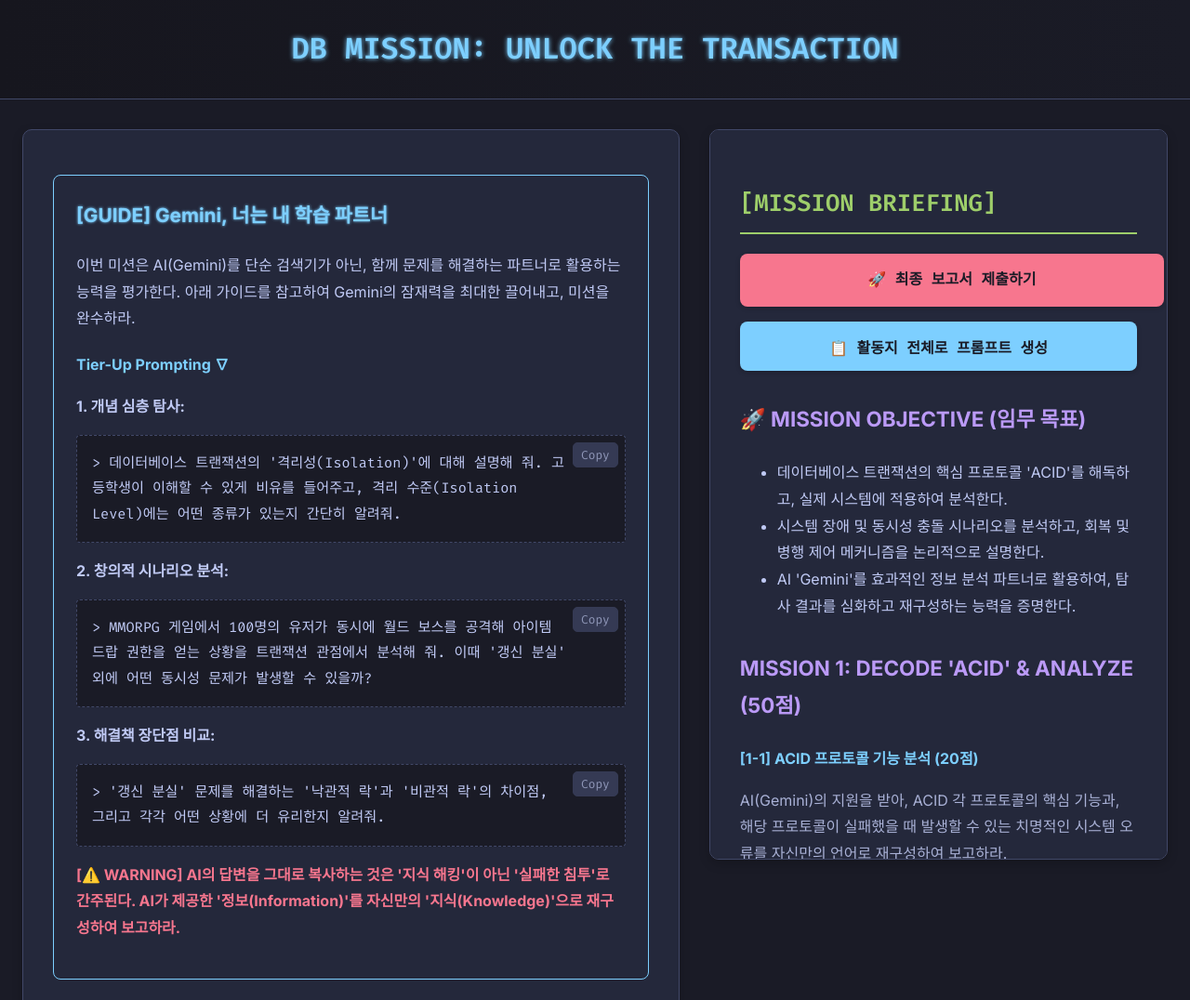
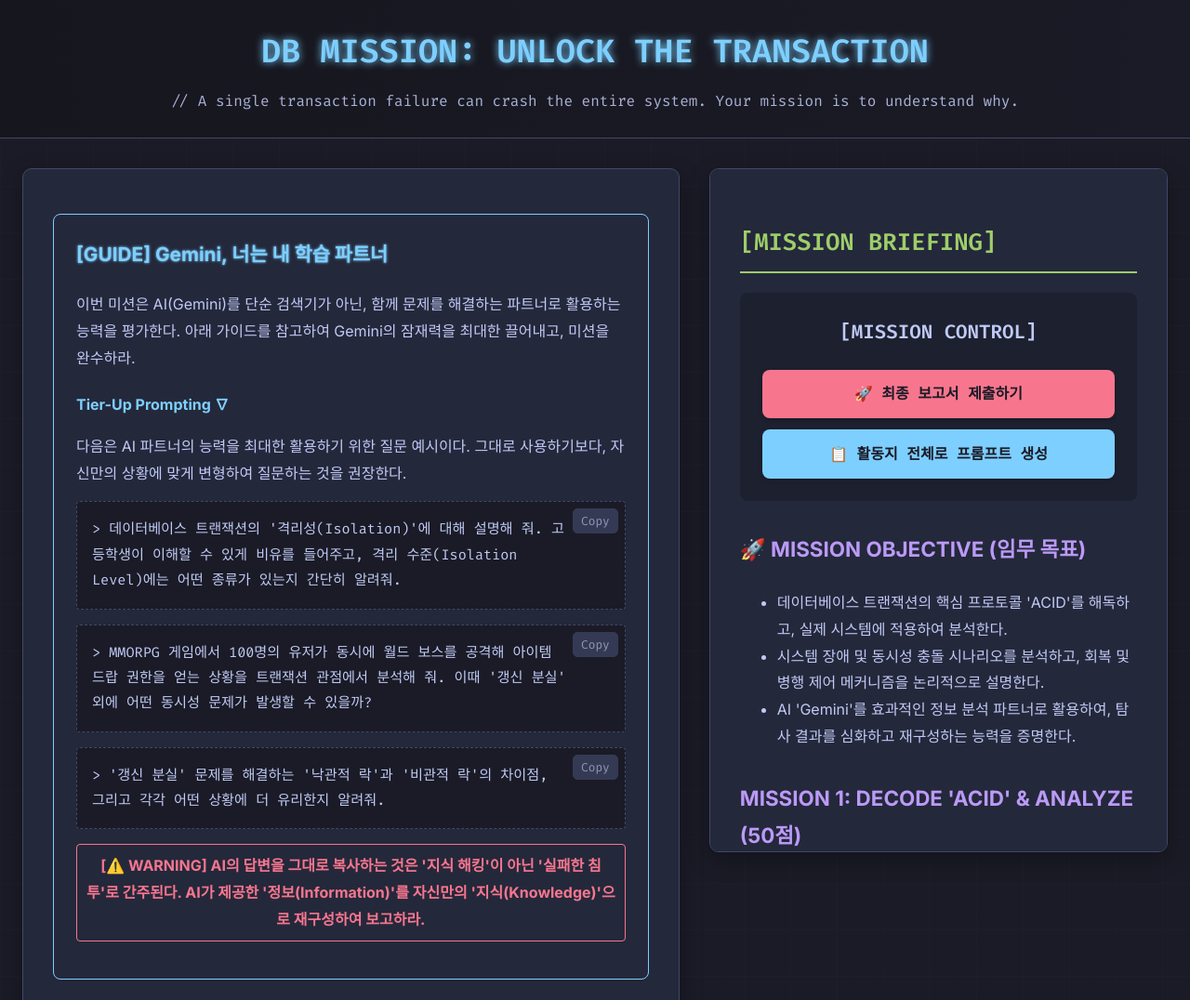
Before and after one commit to richee-pc/transaction, a plain HTML site: page trsa/htmls/index.html in a window 1280 px wide. Shown: the top 1076 px of the page at 93% size. Drawn offline with Linux system fonts and the light colour scheme.

Commit message:
Update index.html

```diff
--- a/trsa/htmls/index.html
+++ b/trsa/htmls/index.html
@@ -21,10 +21,29 @@
             --font-code: 'Fira Code', 'D2Coding', monospace;
         }
 
+        @keyframes fadeIn {
+            from { opacity: 0; }
+            to { opacity: 1; }
+        }
+
+        @keyframes slideInUp {
+            from { opacity: 0; transform: translateY(20px); }
+            to { opacity: 1; transform: translateY(0); }
+        }
+
+        *, *::before, *::after {
+            box-sizing: border-box;
+        }
+
         body {
             font-family: var(--font-main);
             margin: 0;
             background-color: var(--bg-color);
+            background-image:
+                linear-gradient(rgba(26, 27, 38, 0.95), rgba(26, 27, 38, 0.95)),
+                linear-gradient(var(--border-color) 1px, transparent 1px),
+                linear-gradient(90deg, var(--border-color) 1px, transparent 1px);
+            background-size: 100% 100%, 50px 50px, 50px 50px;
             color: var(--primary-text);
             line-height: 1.8;
         }
@@ -34,19 +53,26 @@
             padding: 1.5rem 2rem;
             text-align: center;
             border-bottom: 1px solid var(--border-color);
+            animation: fadeIn 0.8s ease-out;
         }
 
         header h1 {
             margin: 0;
             font-family: var(--font-code);
-            font-size: 2rem;
+            font-size: 2.2rem;
             color: var(--accent-cyan);
-            text-shadow: 0 0 5px var(--accent-cyan);
+            text-shadow: 0 0 8px var(--accent-cyan);
+        }
+        header p {
+            margin: 0.5rem 0 0;
+            color: var(--secondary-text);
+            font-family: var(--font-code);
+            font-size: 1rem;
         }
 
         main {
             display: flex;
-            max-width: 1500px;
+            max-width: 1600px;
             margin: 2rem auto;
             gap: 2rem;
             padding: 0 1.5rem;
@@ -57,16 +83,18 @@
             border-radius: 10px;
             border: 1px solid var(--border-color);
             padding: 1rem 2rem 2rem 2rem;
-            box-shadow: 0 4px 12px rgba(0,0,0,0.2);
+            box-shadow: 0 8px 24px rgba(0,0,0,0.3);
+            animation: slideInUp 0.7s ease-out;
         }
 
-        .content-pane { flex: 3; }
+        .content-pane { flex: 3; animation-delay: 0.1s; }
         .activity-pane {
             flex: 2;
             position: sticky;
             top: 2rem;
             height: calc(100vh - 4rem);
             overflow-y: auto;
+            animation-delay: 0.2s;
         }
         /* Custom Scrollbar */
         .activity-pane::-webkit-scrollbar { width: 8px; }
@@ -114,6 +142,10 @@
             padding: 1.5rem;
             margin-top: 1.5rem;
             border-radius: 8px;
+            transition: box-shadow 0.3s;
+        }
+        .scenario:hover {
+             box-shadow: 0 0 15px rgba(255, 193, 7, 0.2);
         }
         .scenario-title { font-weight: 700; color: #ffc107; font-size: 1.1rem; }
 
@@ -178,6 +210,20 @@
             font-family: var(--font-code);
         }
 
+        .mission-control {
+            background: rgba(0,0,0,0.2);
+            padding: 1.5rem;
+            border-radius: 8px;
+            margin-bottom: 2rem;
+        }
+
+        .mission-control h3 {
+            margin-top: 0;
+            text-align: center;
+            font-family: var(--font-code);
+            color: var(--primary-text);
+        }
+
         .worksheet-section {
             margin-bottom: 2rem;
         }
@@ -216,9 +262,10 @@
         #submitBtn, #copyWorksheetBtn {
             display: block;
             width: 100%;
-            padding: 0.9rem;
+            padding: 0.9rem 1rem;
             font-family: var(--font-code);
             font-size: 1rem;
+            line-height: 1.5;
             font-weight: bold;
             color: var(--bg-color);
             border: none;
@@ -231,7 +278,7 @@
         }
 
         #submitBtn {
-            margin: 1rem 0 0 0;
+            margin-bottom: 0.75rem;
             background-color: var(--accent-red);
         }
         #submitBtn:hover {
@@ -241,7 +288,6 @@
         }
 
         #copyWorksheetBtn {
-            margin-top: 1rem;
             background-color: var(--accent-cyan);
         }
         #copyWorksheetBtn:hover {
@@ -261,6 +307,7 @@
 
     <header>
         <h1>DB MISSION: UNLOCK THE TRANSACTION</h1>
+        <p>// A single transaction failure can crash the entire system. Your mission is to understand why.</p>
     </header>
 
     <main>
@@ -270,23 +317,21 @@
                 <p>이번 미션은 AI(Gemini)를 단순 검색기가 아닌, 함께 문제를 해결하는 파트너로 활용하는 능력을 평가한다. 아래 가이드를 참고하여 Gemini의 잠재력을 최대한 끌어내고, 미션을 완수하라.</p>
 
                 <h4><strong>Tier-Up Prompting ∇</strong></h4>
-                <p><strong>1. 개념 심층 탐사:</strong></p>
+                <p>다음은 AI 파트너의 능력을 최대한 활용하기 위한 질문 예시이다. 그대로 사용하기보다, 자신만의 상황에 맞게 변형하여 질문하는 것을 권장한다.</p>
                 <div class="prompt-wrapper">
                     <div class="prompt-example">> 데이터베이스 트랜잭션의 '격리성(Isolation)'에 대해 설명해 줘. 고등학생이 이해할 수 있게 비유를 들어주고, 격리 수준(Isolation Level)에는 어떤 종류가 있는지 간단히 알려줘.</div>
                     <button class="copy-btn">Copy</button>
                 </div>
-                <p><strong>2. 창의적 시나리오 분석:</strong></p>
                 <div class="prompt-wrapper">
                     <div class="prompt-example">> MMORPG 게임에서 100명의 유저가 동시에 월드 보스를 공격해 아이템 드랍 권한을 얻는 상황을 트랜잭션 관점에서 분석해 줘. 이때 '갱신 분실' 외에 어떤 동시성 문제가 발생할 수 있을까?</div>
                     <button class="copy-btn">Copy</button>
                 </div>
-                <p><strong>3. 해결책 장단점 비교:</strong></p>
                 <div class="prompt-wrapper">
                     <div class="prompt-example">> '갱신 분실' 문제를 해결하는 '낙관적 락'과 '비관적 락'의 차이점, 그리고 각각 어떤 상황에 더 유리한지 알려줘.</div>
                     <button class="copy-btn">Copy</button>
                 </div>
 
-                <p style="color: var(--accent-red); font-weight:700;"><strong>[⚠️ WARNING]</strong> AI의 답변을 그대로 복사하는 것은 '지식 해킹'이 아닌 '실패한 침투'로 간주된다. AI가 제공한 '정보(Information)'를 자신만의 '지식(Knowledge)'으로 재구성하여 보고하라.</p>
+                <p style="color: var(--accent-red); font-weight:700; border: 1px solid var(--accent-red); padding: 0.5rem; border-radius: 4px; text-align: center;"><strong>[⚠️ WARNING]</strong> AI의 답변을 그대로 복사하는 것은 '지식 해킹'이 아닌 '실패한 침투'로 간주된다. AI가 제공한 '정보(Information)'를 자신만의 '지식(Knowledge)'으로 재구성하여 보고하라.</p>
             </div>
 
             <h2>MISSION 1: DECODE 'ACID'</h2>
@@ -325,23 +370,27 @@
                     <li><code style="color:#a9b1d6;">[Log Recorded]</code> T1이 책 재고를 10에서 9로 변경 시도.</li>
                     <li><code style="color:#f7768e;">[SYSTEM CRASH!]</code> 재고 변경은 메모리(RAM)에만 적용된 상태. 디스크에는 아직 미반영. 주문내역 INSERT는 시작도 못함.</li>
                 </ol>
-                <p>시스템 재부팅 후, DBMS는 로그를 확인한다. T1은 COMMIT 기록 없이 종료되었다. 이 데이터를 어떻게 처리해야 할까? (힌트: UNDO)</p>
+                <p>시스템 재부팅 후, DBMS는 로그를 확인한다. T1은 COMMIT 기록 없이 종료되었다. 데이터의 '원자성'을 지키기 위해 시스템은 이 미완료 트랜잭션을 어떻게 처리해야 하는가? (힌트: UNDO)</p>
             </div>
 
             <h3>Situation B: 동시 접속으로 인한 데이터 충돌</h3>
             <div class="scenario">
                 <p class="scenario-title">[SCENARIO] 마지막 콘서트 티켓 쟁탈전</p>
-                <p>마지막 남은 VIP석 1개를 유저 A와 B가 0.01초 차이로 동시에 예매를 시도했다. 격리성이 없다면 어떤 일이 벌어질까?</p>
+                <p>마지막 남은 VIP석 1개를 유저 A와 B가 0.01초 차이로 동시에 예매를 시도했다. '격리성'이 보장되지 않는다면 어떤 끔찍한 일이 벌어질까?</p>
                 <p>이 문제를 해결하기 위해 DBMS는 <strong>'잠금(Locking)'</strong> 메커니즘을 사용한다. 데이터를 변경하려는 트랜잭션은 그 데이터에 <code>Exclusive Lock(배타적 잠금)</code>을 걸어 다른 트랜잭션의 접근을 막는다. 오직 읽기만 할 때는 <code>Shared Lock(공유 잠금)</code>을 사용하여 다른 트랜잭션의 읽기는 허용한다.</p>
             </div>
         </div>
 
         <div class="activity-pane">
             <h2>[MISSION BRIEFING]</h2>
-            <a href="https://drive.google.com/drive/folders/122Z_ZuN_X6fe0-Lg451sNBXaIhCf8b5V?usp=sharing" target="_blank" id="submitBtn">
-                🚀 최종 보고서 제출하기
-            </a>
-            <button id="copyWorksheetBtn">📋 활동지 전체로 프롬프트 생성</button>
+            <div class="mission-control">
+                <h3>[MISSION CONTROL]</h3>
+                <a href="https://drive.google.com/drive/folders/122Z_ZuN_X6fe0-Lg451sNBXaIhCf8b5V?usp=sharing" target="_blank" id="submitBtn">
+                    🚀 최종 보고서 제출하기
+                </a>
+                <button id="copyWorksheetBtn">📋 활동지 전체로 프롬프트 생성</button>
+            </div>
+
             <div id="worksheetContent">
                 <div class="worksheet-section">
                     <h3>🚀 MISSION OBJECTIVE (임무 목표)</h3>
```
